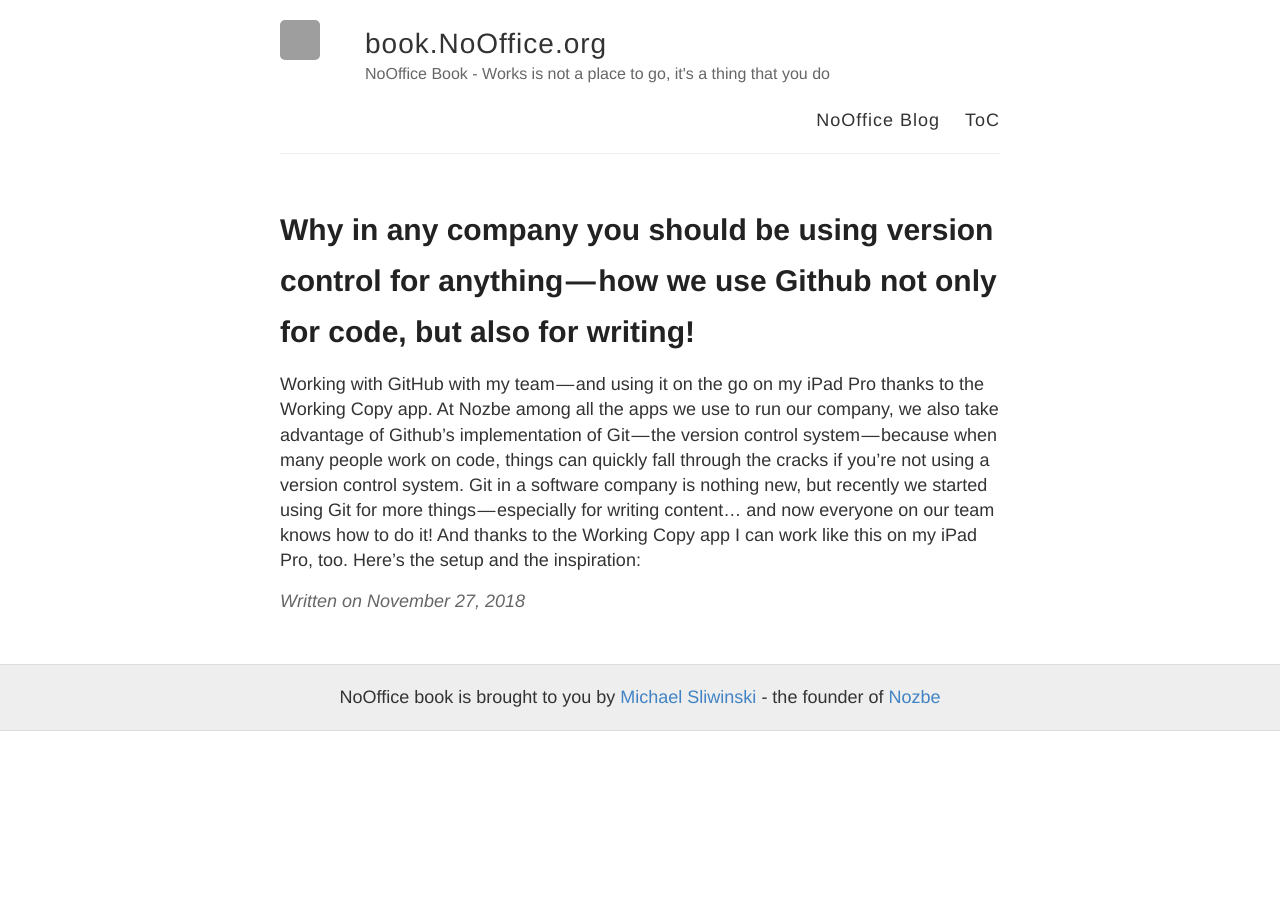
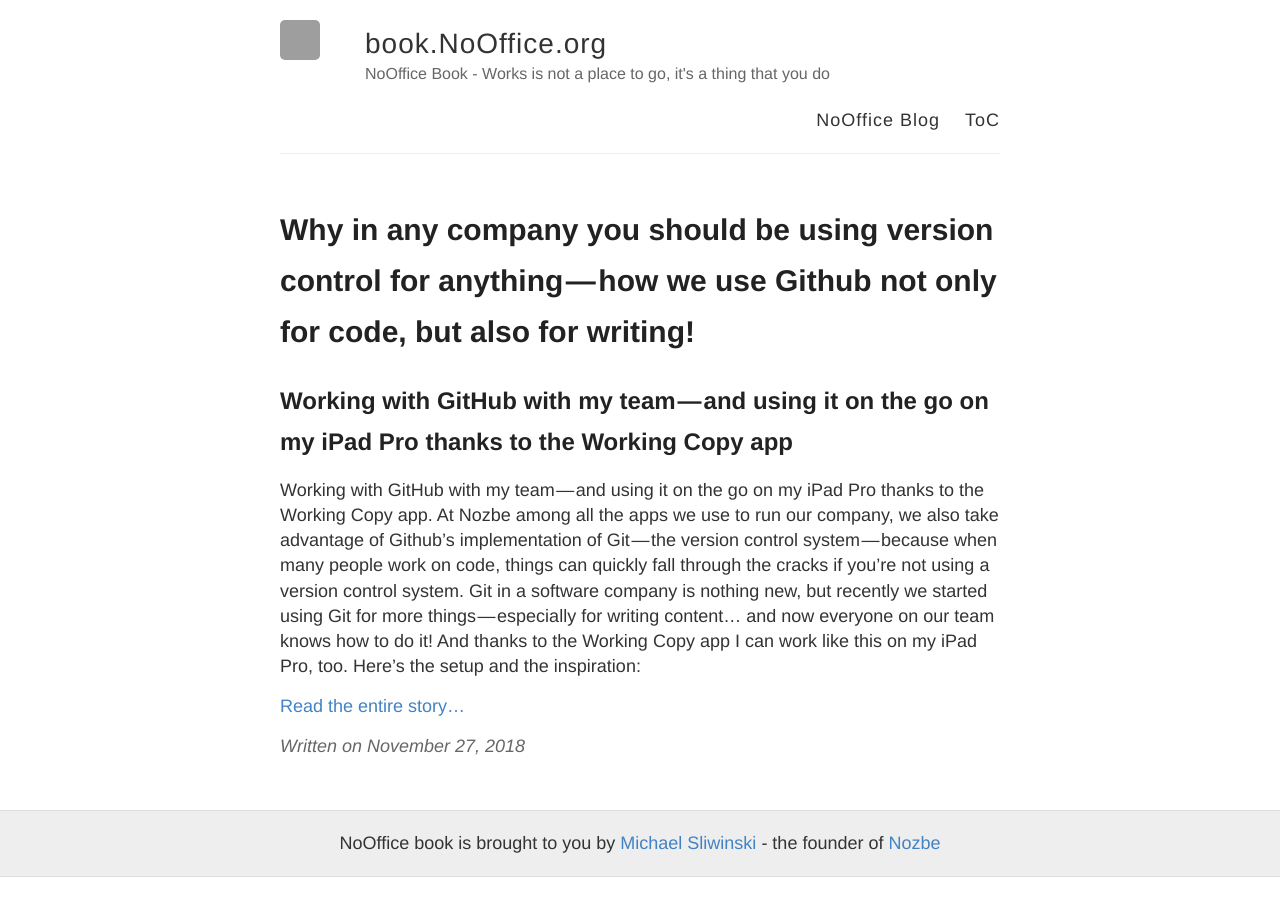
Before and after one commit to Nozbe/NoOffice.org, a Jekyll site: the page built from _posts/2018-11-27-why-in-any-company-you-should-be-using-version-control-for-anything-how-we-use-github-not-only-bc2554308455.md, in a window 1280 px wide. Built offline with Jekyll 4.4.1, drawn with Linux system fonts in a browser that asks for light colours; grey boxes are pictures that could not be loaded.

Commit message:
Update 2018-11-27-why-in-any-company-you-should-be-using-version-control-for-anything-how-we-use-github-not-only-bc2554308455.md

```diff
--- a/_posts/2018-11-27-why-in-any-company-you-should-be-using-version-control-for-anything-how-we-use-github-not-only-bc2554308455.md
+++ b/_posts/2018-11-27-why-in-any-company-you-should-be-using-version-control-for-anything-how-we-use-github-not-only-bc2554308455.md
@@ -3,4 +3,10 @@ layout: post
 title: Why in any company you should be using version control for anything — how we use Github not only for code, but also for writing!
 ---
 
+## Working with GitHub with my team — and using it on the go on my iPad Pro thanks to the Working Copy app
+
 Working with GitHub with my team — and using it on the go on my iPad Pro thanks to the Working Copy app. At Nozbe among all the apps we use to run our company, we also take advantage of Github’s implementation of Git — the version control system — because when many people work on code, things can quickly fall through the cracks if you’re not using a version control system. Git in a software company is nothing new, but recently we started using Git for more things — especially for writing content… and now everyone on our team knows how to do it! And thanks to the Working Copy app I can work like this on my iPad Pro, too. Here’s the setup and the inspiration:
+
+[Read the entire story...](https://sliwinski.com)
+
+<!--more-->
```
